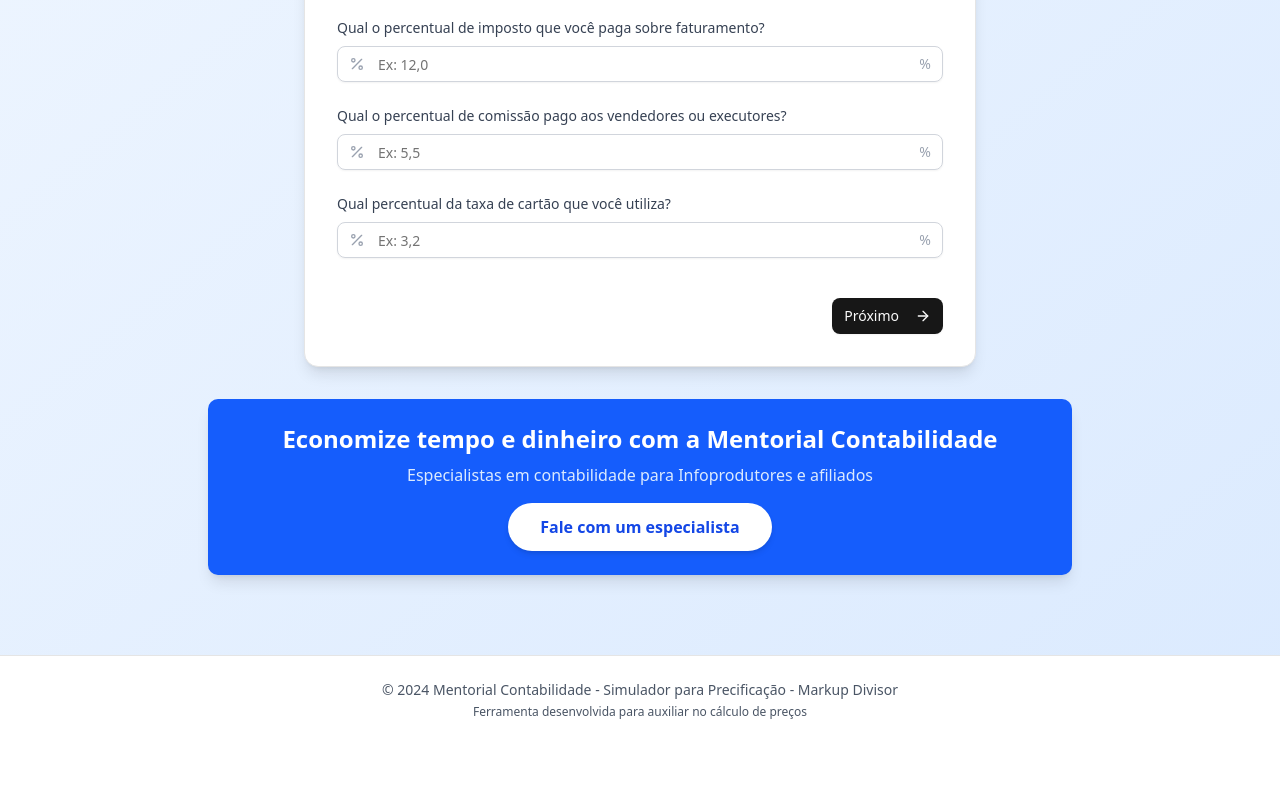
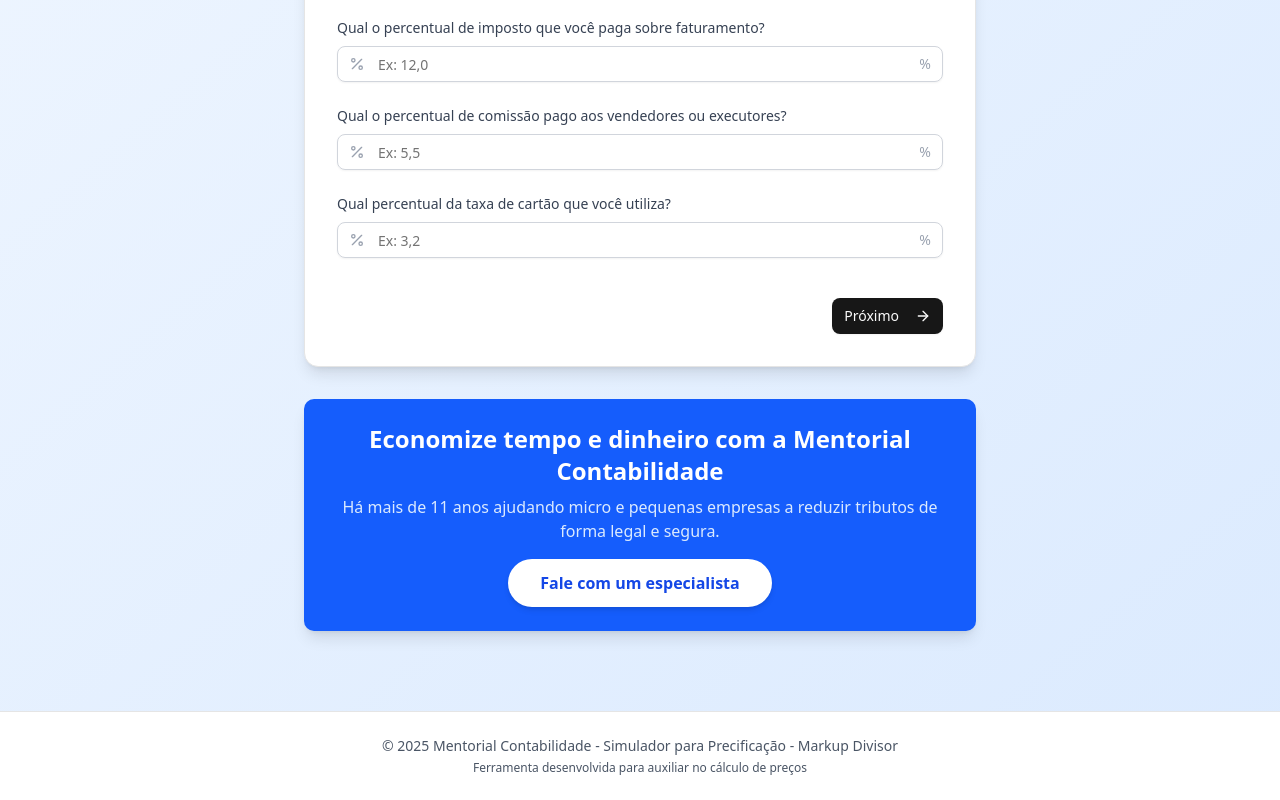
Before and after one commit to chrmentor/simulador-precifica-o, a React (Vite) app: page / in a window 1280 px wide. Shown: the part 314-1114 px from the top of the page. Before the commit the page ends 1058 px from the top, so only its background shows below. Built offline with nearby package versions, Linux system fonts and the light colour scheme.

Commit message:
Add files via upload

```diff
--- a/src/App.jsx
+++ b/src/App.jsx
@@ -460,9 +460,9 @@ function App() {
         </div>
 
         {/* Call to Action */}
-        <div className="mt-8 p-6 bg-blue-600 text-white rounded-lg text-center shadow-lg">
+        <div className="mt-8 p-6 bg-blue-600 text-white rounded-lg text-center shadow-lg max-w-2xl mx-auto">
           <h2 className="text-2xl font-bold mb-2">Economize tempo e dinheiro com a Mentorial Contabilidade</h2>
-          <p className="text-blue-100 mb-4">Especialistas em contabilidade para Infoprodutores e afiliados</p>
+          <p className="text-blue-100 mb-4">Há mais de 11 anos ajudando micro e pequenas empresas a reduzir tributos de forma legal e segura.</p>
           <a
             href="https://api.whatsapp.com/send/?phone=5544997732929&text&type=phone_number&app_absent=0"
             target="_blank"
@@ -479,7 +479,7 @@ function App() {
         <div className="max-w-4xl mx-auto px-4 py-6">
           <div className="text-center text-gray-600">
             <p className="text-sm">
-              © 2024 Mentorial Contabilidade - Simulador para Precificação - Markup Divisor
+              © 2025 Mentorial Contabilidade - Simulador para Precificação - Markup Divisor
             </p>
             <p className="text-xs mt-1">
               Ferramenta desenvolvida para auxiliar no cálculo de preços
```
